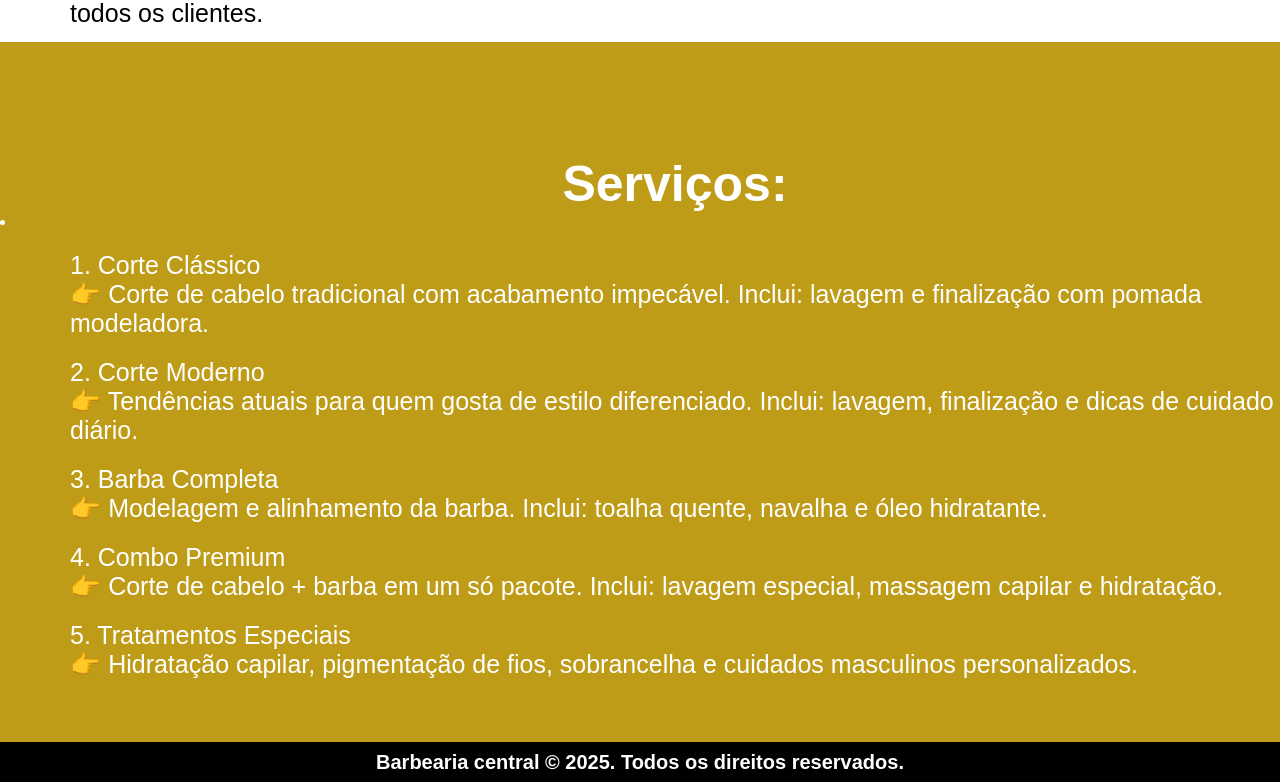
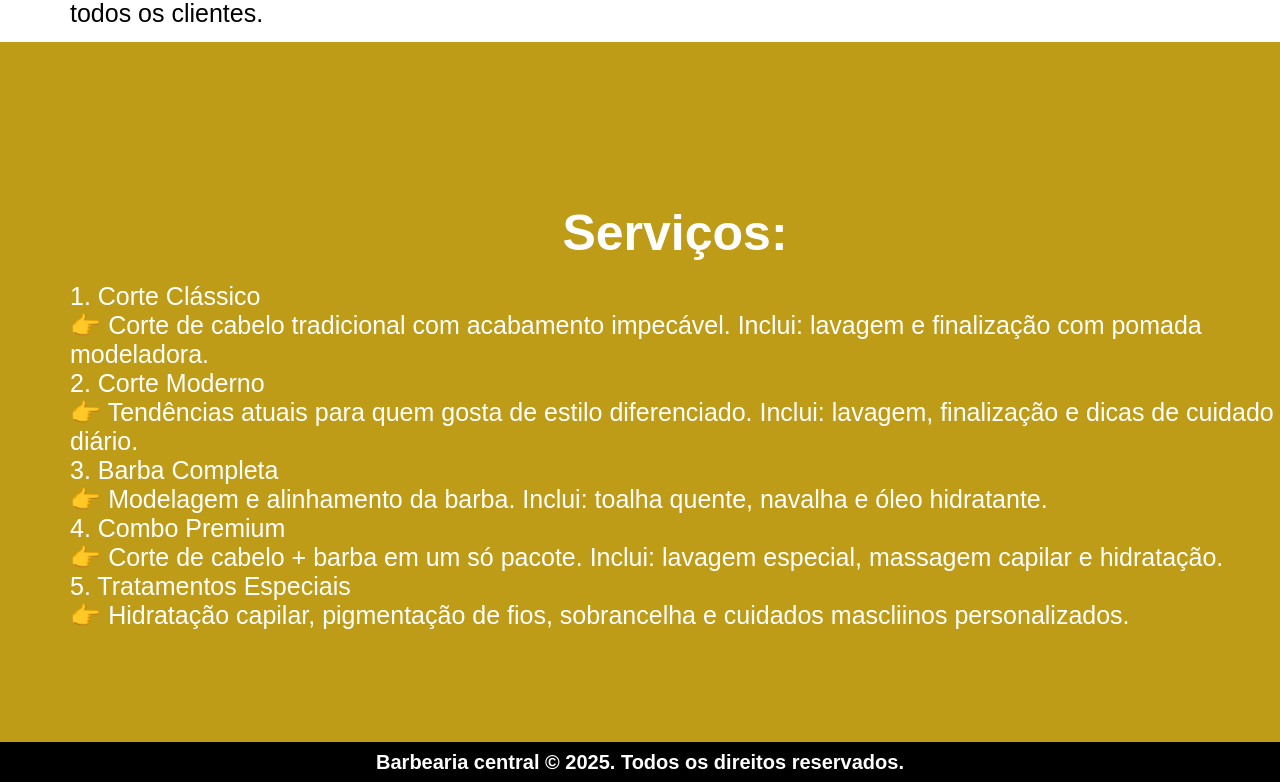
Before and after one commit to Pedroita-057/Projeto, a React (Create React App) app: page / in a window 1280 px wide. Shown: the part 1318-2100 px from the top of the page. Built offline with nearby package versions, Linux system fonts and the light colour scheme.

Commit message:
feat: corrigido erro da lista onde a abertura da lista foi iniciado com li ao invés de ul

```diff
--- a/src/componentes/Serviços/Serviços.js
+++ b/src/componentes/Serviços/Serviços.js
@@ -6,41 +6,37 @@ export default function Serviços() {
             <div className='serviços'>
                  <h1>Serviços:</h1>
 
-                 <li>
-                     <ul>1. Corte Clássico
+                 <ul>
+                     <li>1. Corte Clássico
                          <p>👉 Corte de cabelo tradicional com acabamento impecável.
                          Inclui: lavagem e finalização com pomada modeladora.</p>
-                     </ul>
-                     <ul >2. Corte Moderno
+                     </li>
+                     <li >2. Corte Moderno
                          <p>
                             👉 Tendências atuais para quem gosta de estilo diferenciado.
                              Inclui: lavagem, finalização e dicas de cuidado diário.
                          </p>
-                     </ul>
-                     <ul>3. Barba Completa
+                     </li>
+                     <li>3. Barba Completa
                         <p>
                             👉 Modelagem e alinhamento da barba.
                             Inclui: toalha quente, navalha e óleo hidratante.
                         </p>
-                     </ul>
-                     <ul>4. Combo Premium
+                     </li>
+                     <li>4. Combo Premium
                         <p>
                             👉 Corte de cabelo + barba em um só pacote.
                              Inclui: lavagem especial, massagem capilar e hidratação.
                         </p>
-                     </ul>
-                     <ul>5. Tratamentos Especiais
+                     </li>
+                     <li>5. Tratamentos Especiais
                         <p>
                           👉 Hidratação capilar, pigmentação de fios, sobrancelha e
-                          cuidados masculinos personalizados.
+                          cuidados mascliinos personalizados.
                         </p>
-                     </ul>
-                 </li>
-
+                     </li>
+                 </ul>
             </div>
-
-
-
         </>
     )
 }
```
